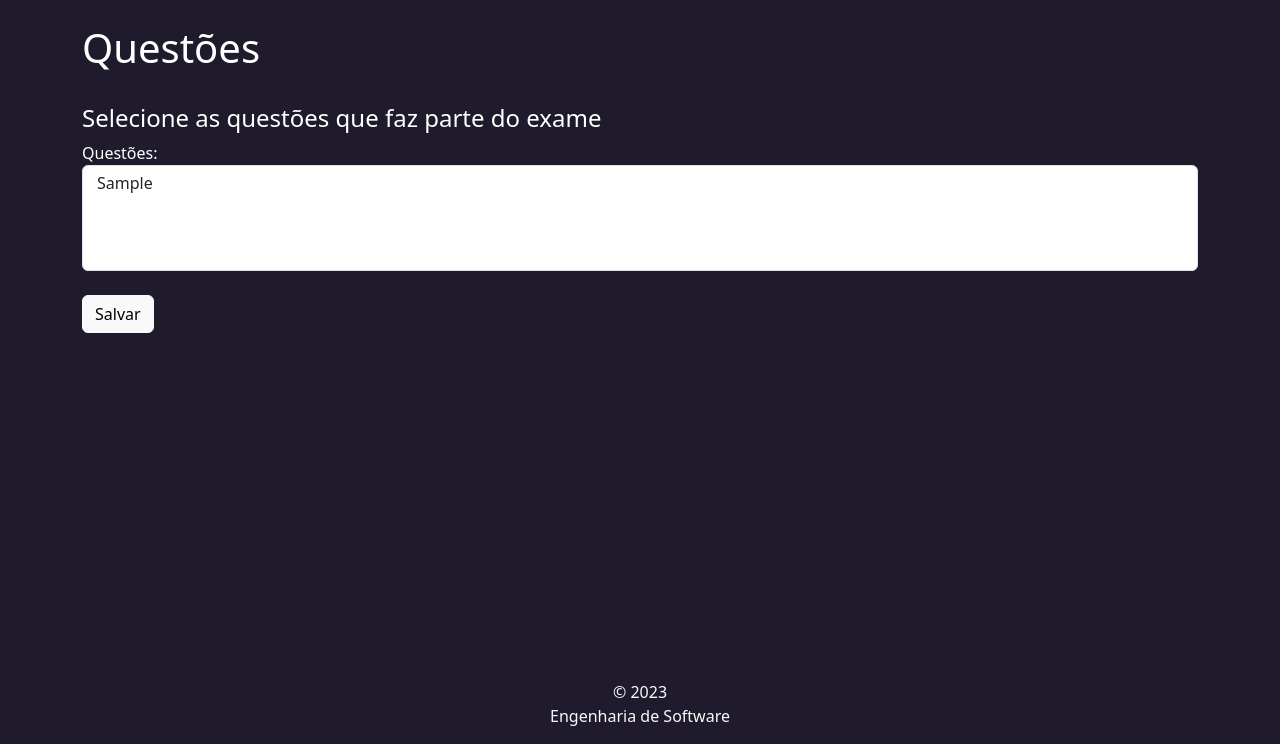
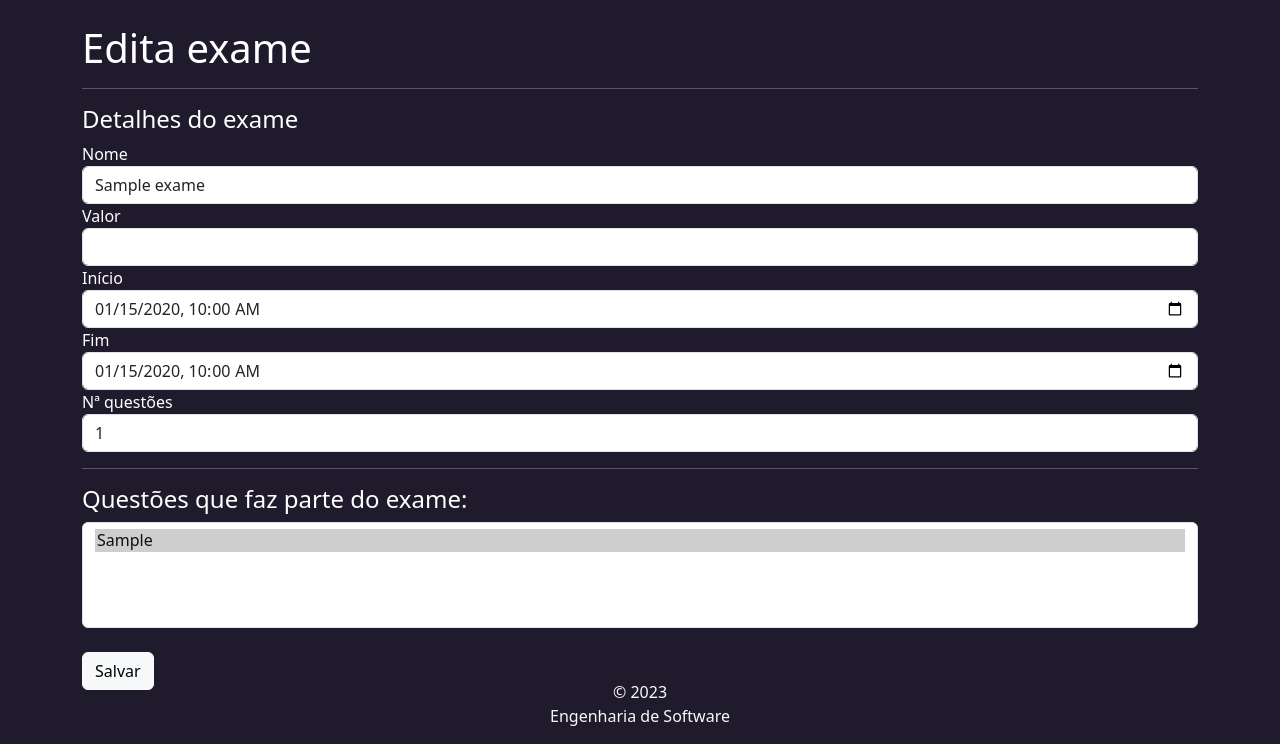
Before and after one commit to theorocha/Projeto-Final-ES, a Flask app: page /exames/edit/1 in a window 1280 px wide. Shown: the part 56-800 px from the top of the page. Run offline with Flask 3, Linux system fonts and the light colour scheme; a user stored in the database is signed in; tables that the repository leaves empty hold one stand-in row (values such as "Sample post"); some libraries are stand-ins or nearby versions.

Commit message:
exame edit

```diff
--- a/app/controllers/routes.py
+++ b/app/controllers/routes.py
@@ -274,17 +274,38 @@ def exames():
 @login_required
 def exames_edit(id):
     # carga de questões
-    questoes = [(a.id, a.enunciado) for a in Questao.query.all()]
-
-    return render_template('exame_edit.html', id=id, questoes=questoes)
+    exame = Exame.query.filter_by(id=id).first()
+    questoes = [[a.id, a.enunciado] for a in Questao.query.all()]
+    questoes_exame = [a.questao_id for a in QuestaoExame.query.filter_by(exame_id=id).all()]
+    # adiciona True para as questoes ja estão associadas ao exame
+    for q in questoes:
+        if q[0] in questoes_exame: q.append(True)
+        else: q.append(False)
+    print(questoes)
+    return render_template('exame_edit.html', id=id, questoes=questoes, exame=exame)
 
 
 @app.route("/exames/edit/<id>/update",methods=['GET', 'POST'])
 @login_required
 def exames_update(id):
-    # obtenção das questoes
+    # edita exame
+    horario_inicio_str = request.form.get('horario_inicio')
+    horario_fim_str = request.form.get('horario_fim')
+
+    exame = Exame.query.filter_by(id=id).first()
+
+    exame.nome = request.form.get('exame_name')
+    exame.qtd_questoes = request.form.get('qtd_questoes')
+    exame.valor = request.form.get('valor')
+    exame.horario_fim = datetime.strptime(horario_fim_str, '%Y-%m-%dT%H:%M')
+    exame.horario_inicio = datetime.strptime(horario_inicio_str, '%Y-%m-%dT%H:%M')
+
+    db.session.commit()
+
+    # edita questoes
     questoes = request.form.getlist('questoes')
-    # salvando as questoes
+    db.session.query(QuestaoExame).filter(QuestaoExame.exame_id == id).delete()
+    db.session.commit()
     print("# inserindo questoes no exame", questoes)
     for q in questoes:
         quest = QuestaoExame(exame_id=int(id), questao_id=int(q))
--- a/app/templates/exame_edit.html
+++ b/app/templates/exame_edit.html
@@ -1,16 +1,33 @@
 {% extends "base.html" %}
 
-{% block title %}Questões{% endblock %}
+{% block title %}Edita exame{% endblock %}
 
 {% block content %}
-    <h1>Questões</h1>
-    <br>
+    <h1>Edita exame</h1>
     <form action="{{ url_for('exames_update', id=id) }}" method="post">
-        <h4>Selecione as questões que faz parte do exame</h4>
-        <label for="selectedQuestions" style="display: 0; float: left;">Questões:</label>
-        <select class="form-select" name="questoes" id="selectedQuestions" multiple >
+        <hr>
+        <h4>Detalhes do exame</h4>
+        <label for="">Nome</label>
+        <input type="text" class="form-control" name="exame_name" placeholder="Nome do exame" value="{{ exame.nome }}">
+        <label for="">Valor</label>
+        <input type="number" class="form-control" name="valor" placeholder="" value="{{ exame.valor }}">
+        <label for="">Início</label>
+        <input type="datetime-local" class="form-control" name="horario_inicio" value="{{ exame.horario_inicio }}">
+        <label for="">Fim</label>
+        <input type="datetime-local" class="form-control" name="horario_fim" value="{{ exame.horario_fim }}">
+        <label for="">Nª questões</label>
+        <input type="number" class="form-control" name="qtd_questoes" value="{{ exame.qtd_questoes }}">
+
+        <hr>
+
+        <h4>Questões que faz parte do exame:</h4>
+        <select class="form-select" name="questoes" id="selectedQuestions" multiple>
             {% for q in questoes %}
-            <option value="{{ q[0] }}">{{ q[1] }}</option>
+            {% if q[2]==True %}
+                <option value="{{ q[0] }}" selected>{{ q[1] }}</option>
+            {% else %}
+                <option value="{{ q[0] }}">{{ q[1] }}</option>
+            {% endif %}
             {% endfor %}
         </select>
         <br>
```
